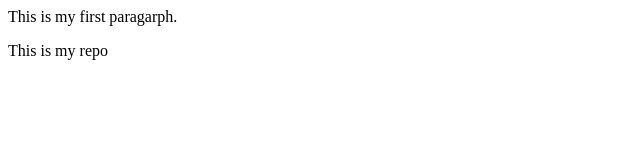
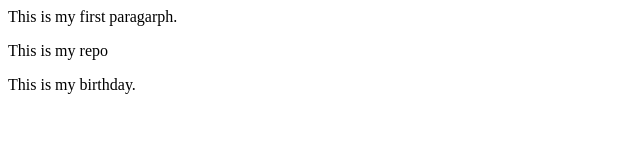
Before and after one commit to Deepty2005/localrepo, a plain HTML site: page index.html in a window 1280 px wide. Shown: the whole page, without its empty margins (0-640 px from the left). Drawn offline with Linux system fonts and the light colour scheme.

Commit message:
Added Birth

```diff
--- a/index.html
+++ b/index.html
@@ -1,2 +1,3 @@
 <p>This is my first paragarph.</p>
 <p>This is my repo</p>
+<p>This is my birthday.</p>
```
